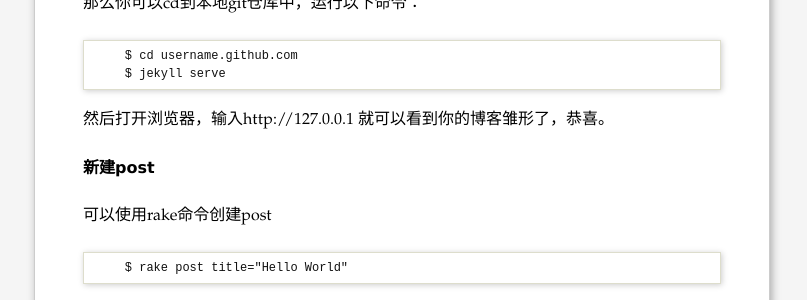
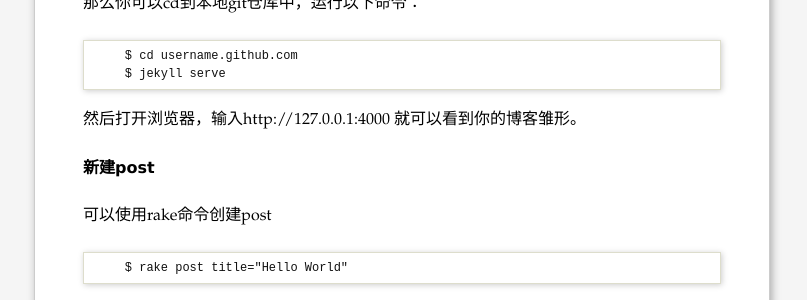
Before and after one commit to yuzujin/yuzujin.github.com, a Jekyll site: the page built from _posts/2016-06-08-使用github pages和jekll-bootstrap搭建博客.md, in a window 1280 px wide and 900 px high, scrolled down 595 px. Shown: the part 148-448 px from the top of the window, without its empty margins (238-1045 px from the left). Built offline with Jekyll 4.4.1, drawn with Linux system fonts in a browser that asks for light colours.

Commit message:
update post 2016-06-08-使用github\ pages和jekll-bootstrap搭建博客

````diff
--- a/_posts/2016-06-08-使用github pages和jekll-bootstrap搭建博客.md
+++ b/_posts/2016-06-08-使用github pages和jekll-bootstrap搭建博客.md
@@ -36,7 +36,7 @@ title: 使用github pages 和jekll-bootstrap搭建博客
     $ jekyll serve
 ```
 
-然后打开浏览器，输入http://127.0.0.1 就可以看到你的博客雏形了，恭喜。
+然后打开浏览器，输入http://127.0.0.1:4000 就可以看到你的博客雏形。
 
 
 ## 新建post
````
